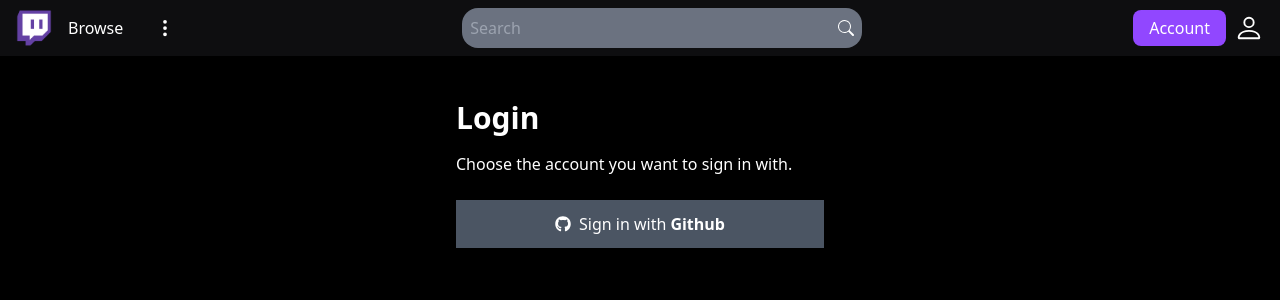
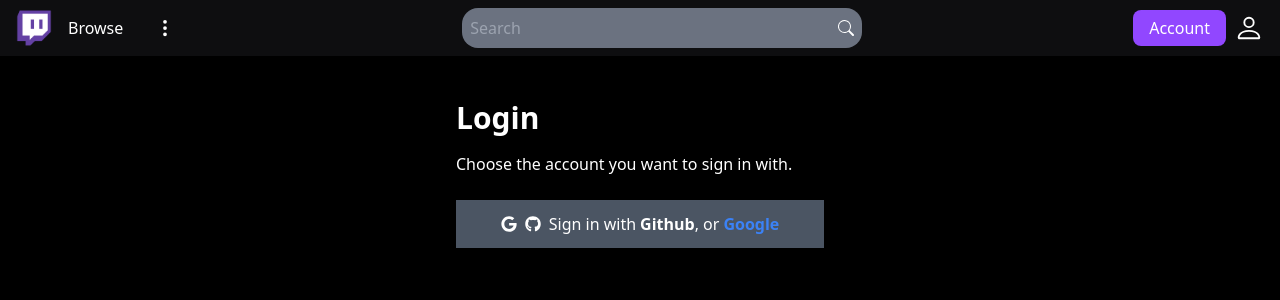
Before and after one commit to esolis205/my-twitch, a Next.js app: page /account in a window 1280 px wide. Shown: the top 300 px of the page. Built offline with nearby package versions, Linux system fonts and the light colour scheme; no server answers.

Commit message:
Deleted trash.js. Made style and Icon changes to account.js .

```diff
--- a/pages/account.js
+++ b/pages/account.js
@@ -1,6 +1,6 @@
 import React from "react";
 import { useSession, signIn, signOut } from "next-auth/react";
-import { FaGithub } from "react-icons/fa";
+import { FaGoogle, FaGithub } from "react-icons/fa";
 import Image from "next/dist/client/image";
 
 function account() {
@@ -12,9 +12,20 @@ function account() {
         <h2 className="text-2xl font-bold">Welcome, {session.user.name}</h2>
         <p className="py-4">Signed in as {session.user.email}</p>
         <div className="pb-4 m-auto">
-            <Image className=" rounded-full" src={session.user.image} width='100' height='100' alt="user image"/>
+          <Image
+            className=" rounded-full"
+            src={session.user.image}
+            width="100"
+            height="100"
+            alt="user image"
+          />
         </div>
-        <button className="flex items-center justify-center p-3 bg-gray-600 border-gray-600 my-2" onClick={() => signOut()}>Sign out</button>
+        <button
+          className="flex items-center justify-center p-3 bg-gray-600 border-gray-600 my-2"
+          onClick={() => signOut()}
+        >
+          Sign out
+        </button>
       </div>
     );
   }
@@ -26,8 +37,10 @@ function account() {
         onClick={() => signIn()}
         className="flex items-center justify-center p-3 bg-gray-600 border-gray-600 my-2"
       >
+        <FaGoogle className="mr-2" />
         <FaGithub className="mr-2" />
-        Sign in with <span className="font-bold pl-1">Github</span>
+        Sign in with <span className="font-bold pl-1">Github</span>, or
+        <span className="font-bold pl-1 text-blue-500">Google</span>
       </button>
     </div>
   );
```
Also changed, not shown: trash.js (deleted, +0 -13 lines).
